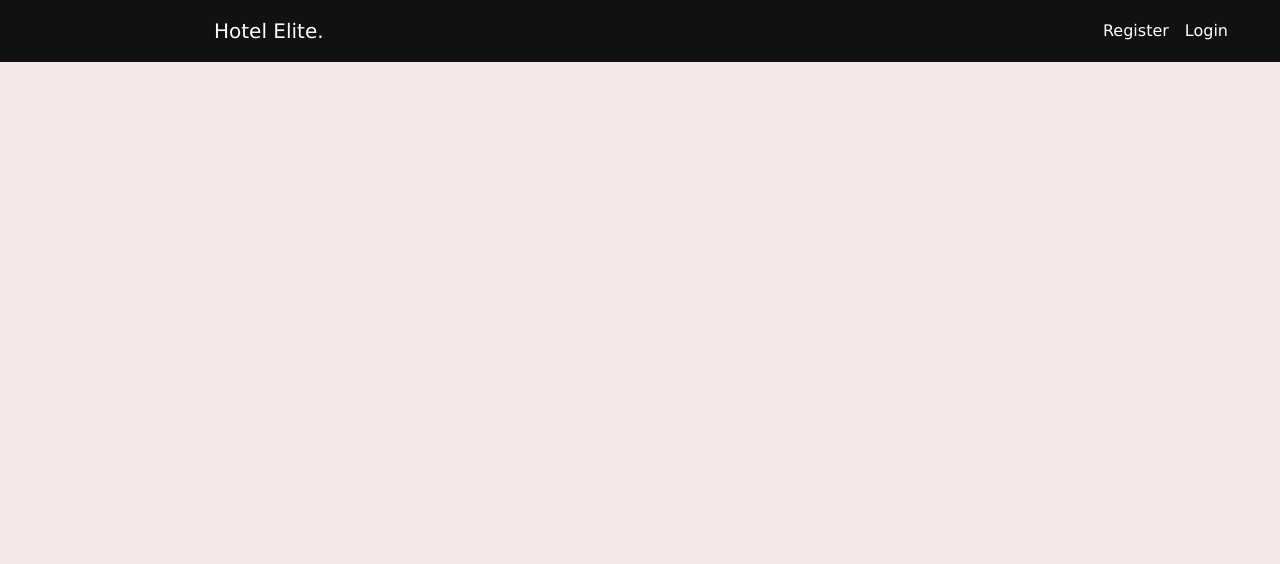
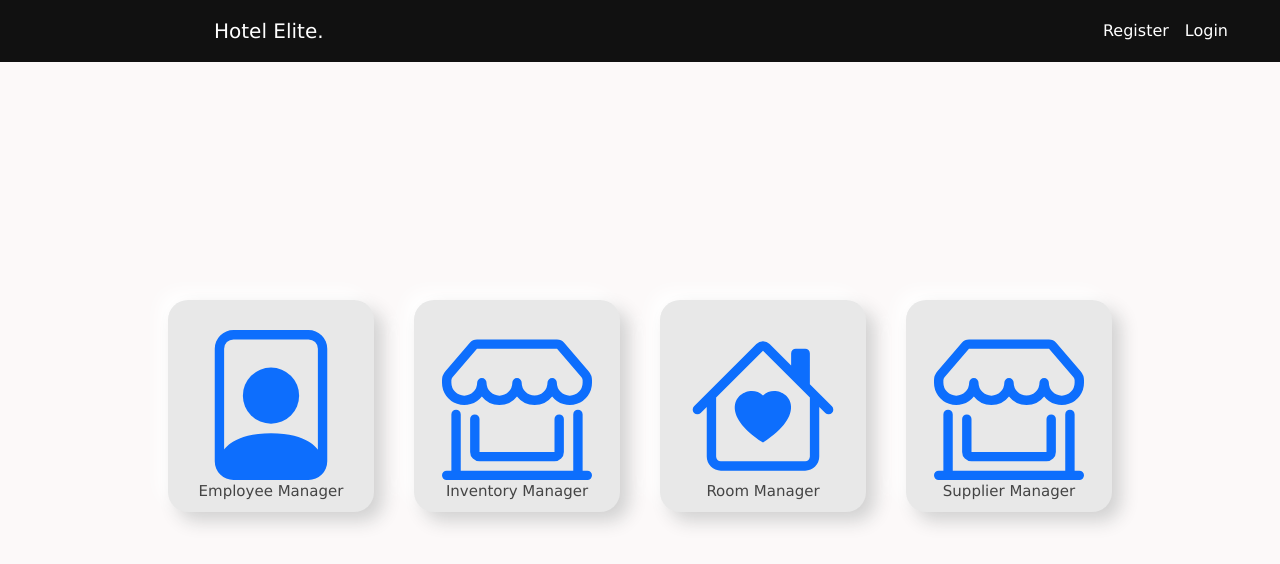
Before and after one commit to psychic-coder/MERNHotelManagement-system, a React (Create React App) app in the folder frontend/: page /dashboard in a window 1280 px wide. Shown: the top 564 px of the page. Built offline with nearby package versions, Linux system fonts and the light colour scheme.

Commit message:
Create Dashboard

```diff
--- a/frontend/src/App.js
+++ b/frontend/src/App.js
@@ -1,5 +1,6 @@
 import React from "react";
 import "./App.css";
+
 
 import { BrowserRouter, Switch, Route } from "react-router-dom";
 import Topnav from './components/layouts/topnav'
@@ -22,7 +23,7 @@ import Home from "./pages/Home";
 import Rooms from "./pages/Rooms";
 import SingleRoom from "./pages/SingleRoom";
 import Error from "./pages/Error";
-
+import Dashboard from "./components/Dashboard";
 
 
 
@@ -60,6 +61,8 @@ function App() {
       <Route exact path = "/inventorymanager/restock"><RestockInventory/></Route>
 
 
+      <Route exact path = "/dashboard"><Dashboard/></Route>
+
     </BrowserRouter>
   );
 }
--- /dev/null
+++ b/frontend/src/components/Dashboard.css
@@ -0,0 +1,216 @@
+.ManagerLoginBoxPAGE {
+    display: flex;
+    justify-content: center;
+
+}
+.ManagerLoginBoxPAGE-title {
+    display: flex;
+    margin-top: 90px;
+}
+
+#manager-login-text {
+    margin-top: 10px;
+    font-weight: 600;
+    color: #444444;
+    font-size: 18px;
+}
+
+.ManagerLoginBox {
+    display: grid;
+    grid-template-columns: 1fr 1fr 1fr 1fr;
+    grid-template-rows: 1fr 1fr;
+    grid-template-areas: "a b";
+    padding: 0 20px 20px 20px;
+    height: 560px;
+    position: fixed;
+    width: 80%;
+    top: 50%;
+    left: 50%;
+    transform: translate(-50%, -50%);
+}
+.ManagerLoginBoxBTN {
+    text-decoration: none;
+    outline: none;
+    border-radius: 20px;
+    background: #e8e8e8;
+    box-shadow: 9px 9px 18px #d1d1d1, -9px -9px 18px #ffffff;
+    margin: 20px;
+    min-width: 200px;
+    transition: 500ms ease;
+
+    padding: 10px;
+    padding-top: 50px;
+    display: block;
+    text-align: center;
+
+}
+
+.ManagerLoginBox .fas img{
+    font-size: 45px;
+    width: 89px;
+    margin-bottom: 18px;
+    color: #444444;
+}
+#manager-text{
+    font-size: 18px;
+    font-weight: 500;
+    color: #444444;
+}
+
+@media only screen and (max-width: 1366px) {
+    .ManagerLoginBox {
+        display: grid;
+        grid-template-columns: 1fr 1fr 1fr 1fr;
+        grid-template-rows: 1fr 1fr;
+        grid-template-areas: "a b";
+        padding: 0 20px 20px 20px;
+        height: 400px;
+        position: fixed;
+        width: 80%;
+        top: 60%;
+        left: 50%;
+        transform: translate(-50%, -50%);
+    }
+    .ManagerLoginBoxBTN {
+        border-radius: 20px;
+        background: #e8e8e8;
+        box-shadow: 9px 9px 18px #d1d1d1, -9px -9px 18px #ffffff;
+        margin: 20px;
+        min-width: 200px;
+        transition: 500ms ease;
+
+        padding: 10px;
+        padding-top: 30px;
+        display: block;
+        text-align: center;
+
+    }
+
+    .ManagerLoginBox .fas img{
+        font-size: 45px;
+        width: 50px;
+        margin-bottom: 18px;
+        color: #444444;
+    }
+    #manager-text{
+        color: #444444;
+        font-size: 15px;
+        font-weight: 500;
+
+    }
+}
+
+
+
+.ManagerLoginBox-a {
+    grid-column: 1;
+    grid-row: 1;
+}
+
+.ManagerLoginBox-b {
+    grid-column: 2;
+    grid-row: 1;
+}
+
+.ManagerLoginBox-c {
+    grid-column: 3;
+    grid-row: 1;
+}
+
+.ManagerLoginBox-d {
+    grid-column: 4;
+    grid-row: 1;
+}
+
+.ManagerLoginBox-e {
+    grid-column: 1;
+    grid-row: 2;
+}
+
+.ManagerLoginBox-f {
+    grid-column: 2;
+    grid-row: 2;
+}
+
+.ManagerLoginBox-g {
+    grid-column: 3;
+    grid-row: 2;
+}
+
+.ManagerLoginBox-f {
+    grid-column: 4;
+    grid-row: 2;
+}
+
+.ManagerLoginBox-a:hover {
+    box-shadow: 17px 17px 34px #d1d1d1, -17px -17px 34px #ffffff;
+}
+
+.ManagerLoginBox-a:active {
+    background: linear-gradient(145deg, #d1d1d1, #f8f8f8);
+    box-shadow: 9px 9px 18px #d1d1d1, -9px -9px 18px #ffffff;
+}
+
+.ManagerLoginBox-b:hover {
+    box-shadow: 17px 17px 34px #d1d1d1, -17px -17px 34px #ffffff;
+}
+
+.ManagerLoginBox-b:active {
+    background: linear-gradient(145deg, #d1d1d1, #f8f8f8);
+    box-shadow: 9px 9px 18px #d1d1d1, -9px -9px 18px #ffffff;
+}
+
+
+.ManagerLoginBox-c:hover {
+    box-shadow: 17px 17px 34px #d1d1d1, -17px -17px 34px #ffffff;
+}
+
+.ManagerLoginBox-c:active {
+    background: linear-gradient(145deg, #d1d1d1, #f8f8f8);
+    box-shadow: 9px 9px 18px #d1d1d1, -9px -9px 18px #ffffff;
+}
+
+.ManagerLoginBox-d:hover {
+    box-shadow: 17px 17px 34px #d1d1d1, -17px -17px 34px #ffffff;
+}
+
+.ManagerLoginBox-d:active {
+    background: linear-gradient(145deg, #d1d1d1, #f8f8f8);
+    box-shadow: 9px 9px 18px #d1d1d1, -9px -9px 18px #ffffff;
+}
+
+.ManagerLoginBox-e:hover {
+    box-shadow: 17px 17px 34px #d1d1d1, -17px -17px 34px #ffffff;
+}
+
+.ManagerLoginBox-e:active {
+    background: linear-gradient(145deg, #d1d1d1, #f8f8f8);
+    box-shadow: 9px 9px 18px #d1d1d1, -9px -9px 18px #ffffff;
+}
+
+.ManagerLoginBox-f:hover {
+    box-shadow: 17px 17px 34px #d1d1d1, -17px -17px 34px #ffffff;
+}
+
+.ManagerLoginBox-f:active {
+    background: linear-gradient(145deg, #d1d1d1, #f8f8f8);
+    box-shadow: 9px 9px 18px #d1d1d1, -9px -9px 18px #ffffff;
+}
+
+.ManagerLoginBox-g:hover {
+    box-shadow: 17px 17px 34px #d1d1d1, -17px -17px 34px #ffffff;
+}
+
+.ManagerLoginBox-g:active {
+    background: linear-gradient(145deg, #d1d1d1, #f8f8f8);
+    box-shadow: 9px 9px 18px #d1d1d1, -9px -9px 18px #ffffff;
+}
+
+.ManagerLoginBox-h:hover {
+    box-shadow: 17px 17px 34px #d1d1d1, -17px -17px 34px #ffffff;
+}
+
+.ManagerLoginBox-h:active {
+    background: linear-gradient(145deg, #d1d1d1, #f8f8f8);
+    box-shadow: 9px 9px 18px #d1d1d1, -9px -9px 18px #ffffff;
+}
--- /dev/null
+++ b/frontend/src/components/Dashboard.js
@@ -0,0 +1,60 @@
+import React, { Component } from "react";
+import { Link } from "react-router-dom";
+import { FaAlignRight } from "react-icons/fa";
+import logo from "../images/logo.svg";
+import "./Dashboard.css";
+export default class Dashboard extends Component {
+  state = {
+    isOpen: false
+  };
+  handleToggle = () => {
+    this.setState({ isOpen: !this.state.isOpen });
+  };
+  render() {
+    return (<div>
+
+        <head>
+            <title>Manager Login</title>
+        </head>
+
+    <div className="ManagerLoginBoxPAGE" id="ManagerLoginBoxPAGE">
+
+
+    <div className="ManagerLoginBox">
+        <Link to="/front-office-manager" className="ManagerLoginBox-a ManagerLoginBoxBTN"  >
+            <i className="fas"><svg xmlns="http://www.w3.org/2000/svg" width="150" height="150" fill="currentColor" class="bi bi-file-person" viewBox="0 0 16 16">
+  <path d="M12 1a1 1 0 0 1 1 1v10.755S12 11 8 11s-5 1.755-5 1.755V2a1 1 0 0 1 1-1h8zM4 0a2 2 0 0 0-2 2v12a2 2 0 0 0 2 2h8a2 2 0 0 0 2-2V2a2 2 0 0 0-2-2H4z"/>
+  <path d="M8 10a3 3 0 1 0 0-6 3 3 0 0 0 0 6z"/>
+</svg></i><br />
+            <span id="manager-text">Employee Manager</span>
+        </Link>
+        <Link to="/inventory-manager" className="ManagerLoginBox-b ManagerLoginBoxBTN">
+            <i className="fas"><svg xmlns="http://www.w3.org/2000/svg" width="150" height="150" fill="currentColor" class="bi bi-shop-window" viewBox="0 0 16 16">
+  <path d="M2.97 1.35A1 1 0 0 1 3.73 1h8.54a1 1 0 0 1 .76.35l2.609 3.044A1.5 1.5 0 0 1 16 5.37v.255a2.375 2.375 0 0 1-4.25 1.458A2.371 2.371 0 0 1 9.875 8 2.37 2.37 0 0 1 8 7.083 2.37 2.37 0 0 1 6.125 8a2.37 2.37 0 0 1-1.875-.917A2.375 2.375 0 0 1 0 5.625V5.37a1.5 1.5 0 0 1 .361-.976l2.61-3.045zm1.78 4.275a1.375 1.375 0 0 0 2.75 0 .5.5 0 0 1 1 0 1.375 1.375 0 0 0 2.75 0 .5.5 0 0 1 1 0 1.375 1.375 0 1 0 2.75 0V5.37a.5.5 0 0 0-.12-.325L12.27 2H3.73L1.12 5.045A.5.5 0 0 0 1 5.37v.255a1.375 1.375 0 0 0 2.75 0 .5.5 0 0 1 1 0zM1.5 8.5A.5.5 0 0 1 2 9v6h12V9a.5.5 0 0 1 1 0v6h.5a.5.5 0 0 1 0 1H.5a.5.5 0 0 1 0-1H1V9a.5.5 0 0 1 .5-.5zm2 .5a.5.5 0 0 1 .5.5V13h8V9.5a.5.5 0 0 1 1 0V13a1 1 0 0 1-1 1H4a1 1 0 0 1-1-1V9.5a.5.5 0 0 1 .5-.5z"/>
+</svg></i><br />
+            <span id="manager-text">Inventory Manager</span>
+        </Link>
+        <Link to="/room-manager" className="ManagerLoginBox-c ManagerLoginBoxBTN">
+            <i className="fas"><svg xmlns="http://www.w3.org/2000/svg" width="150" height="150" fill="currentColor" class="bi bi-house-heart" viewBox="0 0 16 16">
+  <path fill-rule="evenodd" d="M8.707 1.5a1 1 0 0 0-1.414 0L.646 8.146a.5.5 0 0 0 .708.707L2 8.207V13.5A1.5 1.5 0 0 0 3.5 15h9a1.5 1.5 0 0 0 1.5-1.5V8.207l.646.646a.5.5 0 0 0 .708-.707L13 5.793V2.5a.5.5 0 0 0-.5-.5h-1a.5.5 0 0 0-.5.5v1.293L8.707 1.5ZM13 7.207l-5-5-5 5V13.5a.5.5 0 0 0 .5.5h9a.5.5 0 0 0 .5-.5V7.207Zm-5-.225C9.664 5.309 13.825 8.236 8 12 2.175 8.236 6.336 5.309 8 6.982Z"/>
+</svg></i><br />
+            <span id="manager-text">Room Manager</span>
+        </Link>
+        <Link className="ManagerLoginBox-d ManagerLoginBoxBTN">
+            <i className="fas"><svg xmlns="http://www.w3.org/2000/svg" width="150" height="150" fill="currentColor" class="bi bi-shop-window" viewBox="0 0 16 16">
+  <path d="M2.97 1.35A1 1 0 0 1 3.73 1h8.54a1 1 0 0 1 .76.35l2.609 3.044A1.5 1.5 0 0 1 16 5.37v.255a2.375 2.375 0 0 1-4.25 1.458A2.371 2.371 0 0 1 9.875 8 2.37 2.37 0 0 1 8 7.083 2.37 2.37 0 0 1 6.125 8a2.37 2.37 0 0 1-1.875-.917A2.375 2.375 0 0 1 0 5.625V5.37a1.5 1.5 0 0 1 .361-.976l2.61-3.045zm1.78 4.275a1.375 1.375 0 0 0 2.75 0 .5.5 0 0 1 1 0 1.375 1.375 0 0 0 2.75 0 .5.5 0 0 1 1 0 1.375 1.375 0 1 0 2.75 0V5.37a.5.5 0 0 0-.12-.325L12.27 2H3.73L1.12 5.045A.5.5 0 0 0 1 5.37v.255a1.375 1.375 0 0 0 2.75 0 .5.5 0 0 1 1 0zM1.5 8.5A.5.5 0 0 1 2 9v6h12V9a.5.5 0 0 1 1 0v6h.5a.5.5 0 0 1 0 1H.5a.5.5 0 0 1 0-1H1V9a.5.5 0 0 1 .5-.5zm2 .5a.5.5 0 0 1 .5.5V13h8V9.5a.5.5 0 0 1 1 0V13a1 1 0 0 1-1 1H4a1 1 0 0 1-1-1V9.5a.5.5 0 0 1 .5-.5z"/>
+</svg></i><br />
+            <span id="manager-text">Supplier Manager</span>
+        </Link>
+
+    </div>
+
+
+
+
+
+</div>
+
+</div>);
+  }
+}
--- a/frontend/src/components/Home.css
+++ b/frontend/src/components/Home.css
@@ -1,6 +1,6 @@
 /* Page content. The value of the margin-left property should match the value of the sidebar's width property */
 body{
-    background-color: rgb(247, 232, 232);
+    background-color: rgb(252, 249, 249);
   }
 
   div.content {
--- a/frontend/src/components/room/ViewAllRooms.js
+++ b/frontend/src/components/room/ViewAllRooms.js
@@ -25,7 +25,7 @@ export default function ViewAllRooms() {
     useEffect(() => {
         async function getDetails() {
             try {
-                const result = await (await axios.get("http://localhost:5000/room/")).data.data
+                const result = await (await axios.get("http://localhost:5001/room/")).data.data
                 setAllRooms(result);
                 setLoaderStatus(true)
                 setTableStatus(false)
--- a/frontend/src/components/room/ViewOneRoom.js
+++ b/frontend/src/components/room/ViewOneRoom.js
@@ -36,7 +36,7 @@ export default function ViewOneRoom() {
     useEffect(() => {
         async function getDetails() {
             try {
-                const result = await (await axios.get(`http://localhost:5000/room/${id}`)).data.data
+                const result = await (await axios.get(`http://localhost:5001/room/${id}`)).data.data
                 setRoomname(result[0].roomname);
                 setnoOfguests(result[0].noOfguests)
                 setRoomtype(result[0].roomtype);
@@ -66,7 +66,7 @@ export default function ViewOneRoom() {
             const newDetails = {
                 roomname, noOfguests, roomtype, facilities, rentperday, description, url1, url2, url3
             }
-            const data = await (await axios.put(`http://localhost:5000/room/${id}`, newDetails)).status
+            const data = await (await axios.put(`http://localhost:5001/room/${id}`, newDetails)).status
             if (data === 200) {
                 SoloAlert.alert({
                     title: "Welcome!",
@@ -124,7 +124,7 @@ export default function ViewOneRoom() {
             onOk: async function () {
 
                 try {
-                    const result = await (await axios.delete(`http://localhost:5000/room/${id}`)).status
+                    const result = await (await axios.delete(`http://localhost:5001/room/${id}`)).status
                     console.log(result)
 
                     if (result === 200) {
```
